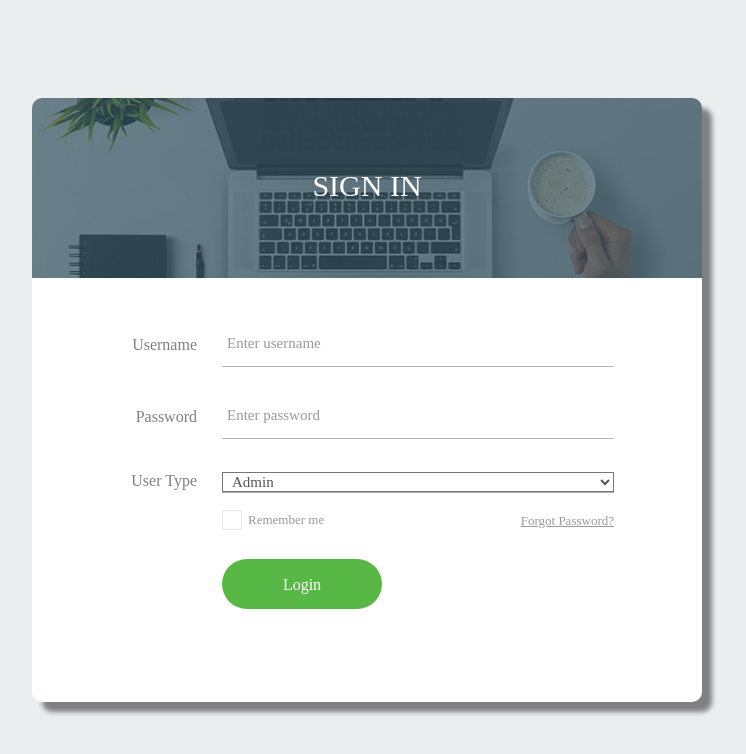
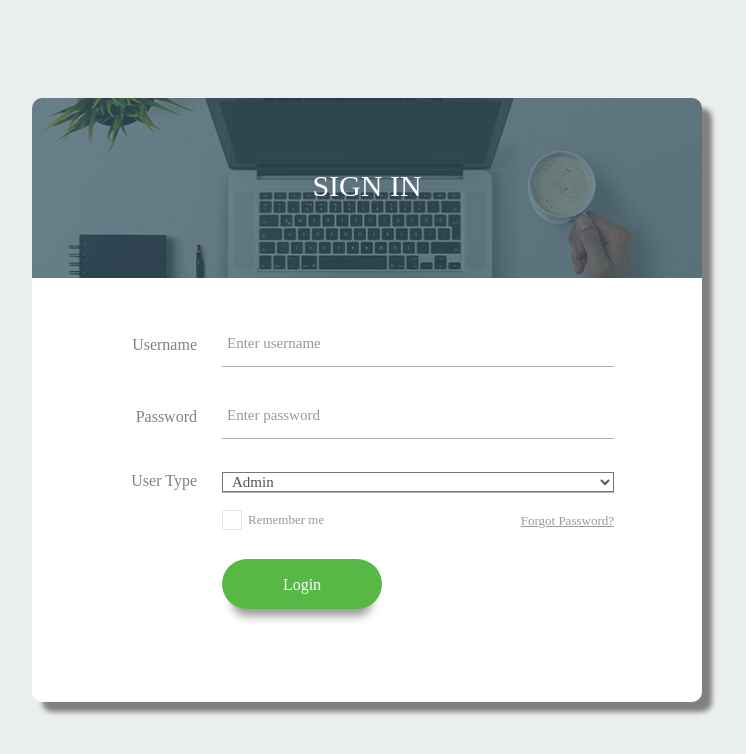
Before and after one commit to dhruval-tech/Online-University-Management-System, a plain HTML site: page index.html in a window 1280 px wide. Shown: the whole page, without its empty margins (273-1019 px from the left). Drawn offline with Linux system fonts and the light colour scheme; a web font is replaced by a local one.

Commit message:
Addes css succesfully #3

```diff
--- a/css/main.css
+++ b/css/main.css
@@ -395,6 +395,7 @@ input.input100 {
   height: 50px;
   background-color: #57b846;
   border-radius: 25px;
+  box-shadow: 0  17px 10px -10px rgba(0, 0, 0, 0.4);
 
   font-family: Poppins-Regular;
   font-size: 16px;
@@ -409,6 +410,7 @@ input.input100 {
 
 .login100-form-btn:hover {
   background-color: #333333;
+  transform: translate(0, -10px)
 }
 
 
```
